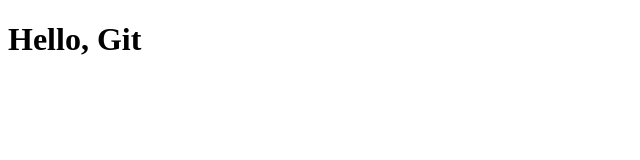
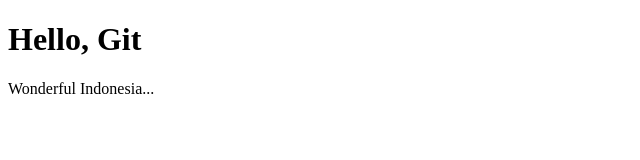
Before and after one commit to noradelveyyy/crispy_octo_adventure, a plain HTML site: page index.html in a window 1280 px wide. Shown: the whole page, without its empty margins (0-640 px from the left). Drawn offline with Linux system fonts and the light colour scheme.

Commit message:
added p element

```diff
--- a/index.html
+++ b/index.html
@@ -1,6 +1,6 @@
 <!DOCTYPE html>
 <html lang="en">
-<head>
+<git addgit head>
     <meta charset="UTF-8">
     <meta name="viewport" content="width=device-width, initial-scale=1.0">
     <link rel="stylesheet" href="style.css">
@@ -8,6 +8,6 @@
 </head>
 <body>
     <h1>Hello, Git</h1>
+    <p>Wonderful Indonesia...</p>
 </body>
 <script src="script.js"></script>
-</html>
```
